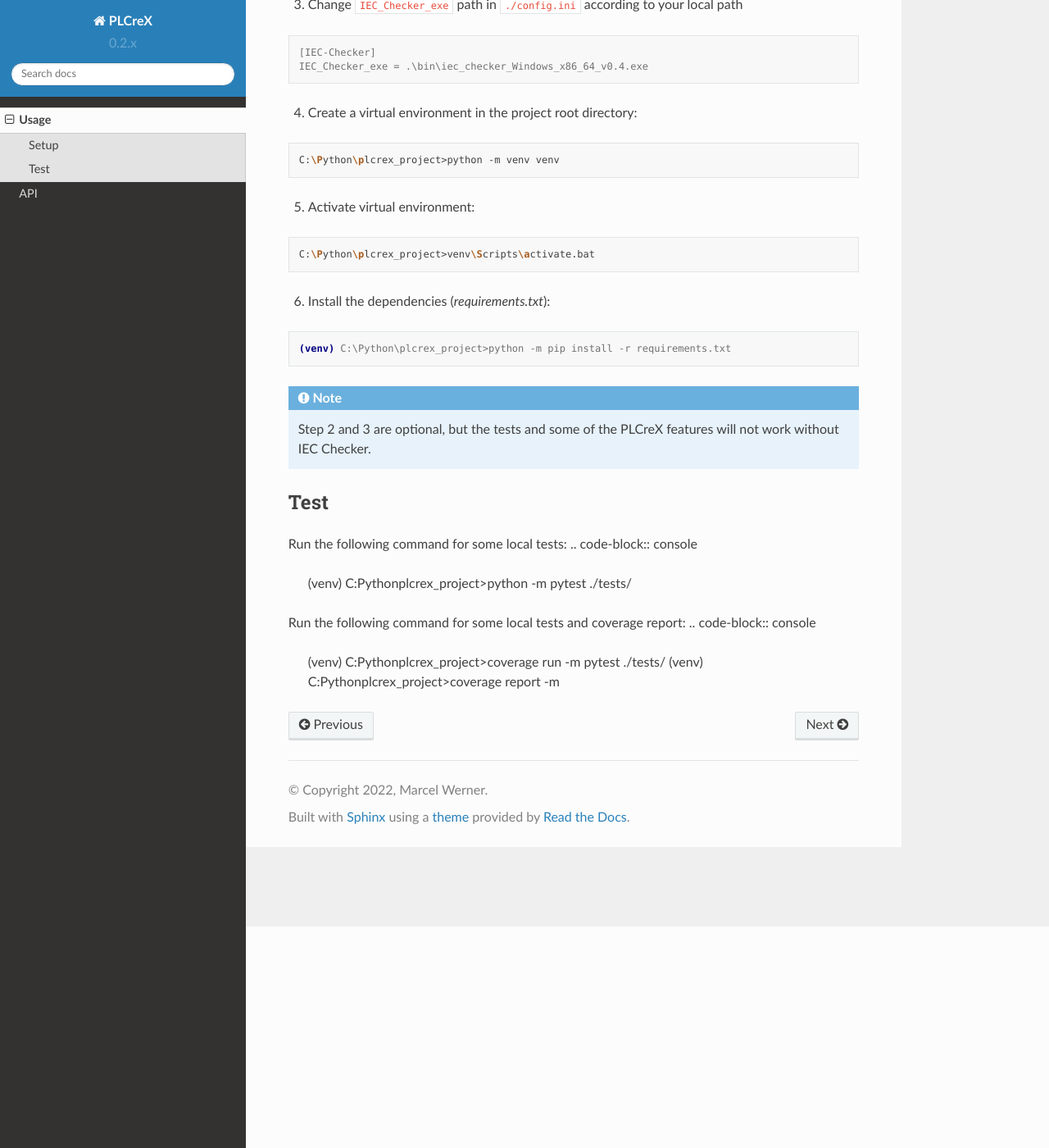
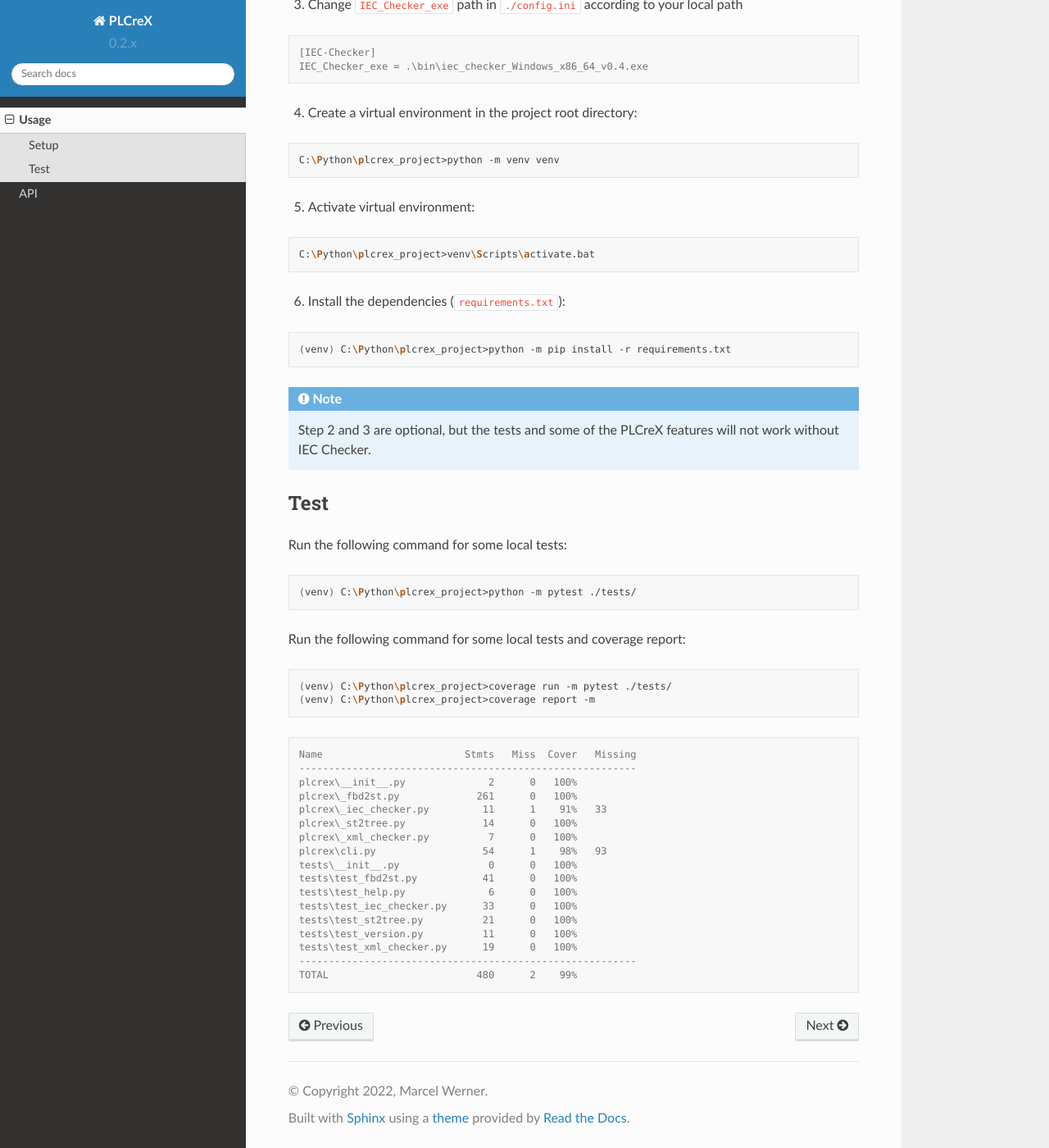
Before and after one commit to marwern/PLCreX, a Sphinx documentation site: the page built from docs/source/usage.rst, in a window 1280 px wide and 1400 px high, scrolled down 270 px. Shown: the whole window at 82% size. Built offline with Sphinx 7.4.7 and the Read the Docs theme 2.0.0, drawn with Linux system fonts in a browser that asks for light colours.

Commit message:
create readthedocs and replace README #15

```diff
--- a/docs/source/usage.rst
+++ b/docs/source/usage.rst
@@ -26,9 +26,9 @@ Setup
 
     C:\Python\plcrex_project>venv\Scripts\activate.bat
 
-6. Install the dependencies (`requirements.txt`):
+6. Install the dependencies (``requirements.txt``):
 
-.. code-block:: console
+.. code-block:: bash
 
     (venv) C:\Python\plcrex_project>python -m pip install -r requirements.txt
 
@@ -41,15 +41,20 @@ Test
 ----------------
 
 Run the following command for some local tests:
-.. code-block:: console
+
+.. code-block:: bash
+
 	(venv) C:\Python\plcrex_project>python -m pytest ./tests/
 
 Run the following command for some local tests and coverage report:
-.. code-block:: console
+
+.. code-block:: bash
+
 	(venv) C:\Python\plcrex_project>coverage run -m pytest ./tests/
 	(venv) C:\Python\plcrex_project>coverage report -m
 
 .. code-block:: console
+
 	Name                        Stmts   Miss  Cover   Missing
 	---------------------------------------------------------
 	plcrex\__init__.py              2      0   100%
```
